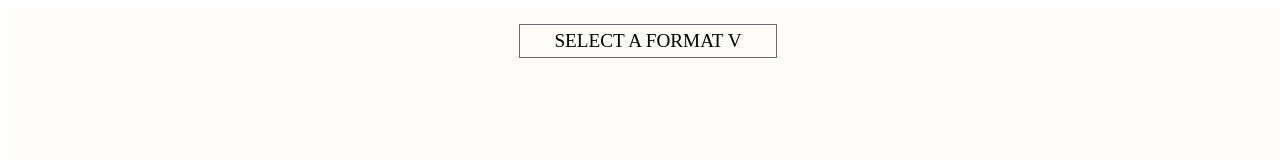
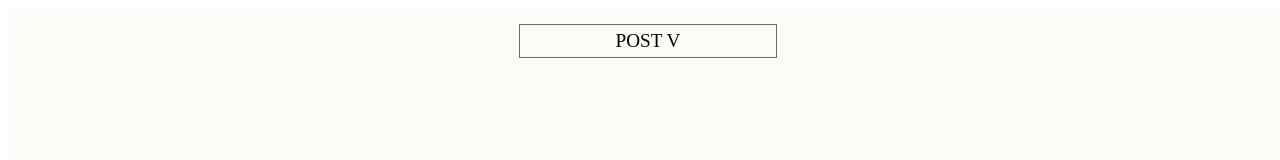
Before and after one commit to adel0896/bien_contemporary, a React (Create React App) app: page / in a window 1280 px wide. Shown: the top 160 px of the page. Built offline with nearby package versions, Linux system fonts and the light colour scheme.

Commit message:
cleanups

```diff
--- a/src/components/App.js
+++ b/src/components/App.js
@@ -42,6 +42,7 @@ export default class App extends Component {
               <Format
                 onFormatChange={this.handleFormatChange}
                 name="format"
+                defaultFormat={this.state.format}
               ></Format>
             </div>
             <div className="TemplateSection">
--- a/src/components/Format.js
+++ b/src/components/Format.js
@@ -40,7 +40,7 @@ export default function Format(props) {
   return (
     <FormatSelect>
       <DropDownHeader onClick={toggling}>
-        {selectedFormat || "Select a format"} v
+        {selectedFormat || props.defaultFormat} v
       </DropDownHeader>
       <DropDownContainer>
         <DropDownListContainer>
--- a/src/components/Image.js
+++ b/src/components/Image.js
@@ -21,13 +21,6 @@ export const images = [Image1, Image2, Image3];
 export default function Image(props) {
   const [file, setFile] = useState();
 
-  function onFileAdded(e) {
-    setFile(URL.createObjectURL(e.target.files[0]));
-    const selectedFile = e.target.files[0].name;
-    console.log(selectedFile);
-    props.onImageUpload(selectedFile);
-  }
-
   const [selectedImage, setSelectedImage] = useState(null);
   const onImageClicked = (path, imageOption) => () => {
     props.onImageChange(imageOption);
@@ -36,7 +29,12 @@ export default function Image(props) {
   return (
     <div className="imageSelect">
       {images.map((image) => (
-        <div onClick={onImageClicked(image.path, image.imageOption)} key={Math.random()} value={props.value} name="image">
+        <div
+          onClick={onImageClicked(image.path, image.imageOption)}
+          key={Math.random()}
+          value={props.value}
+          name="image"
+        >
           <img src={image.path} alt="" />
         </div>
       ))}
--- a/src/components/MockupArrays.js
+++ b/src/components/MockupArrays.js
@@ -1,4 +1,3 @@
-import React from "react";
 import AbstractStoryPath from "./assets/Abstract-story.jpg";
 import AbstractPostPath from "./assets/Abstract-post.jpg";
 import AbstractBannerPath from "./assets/Abstract-banner.jpg";
```
